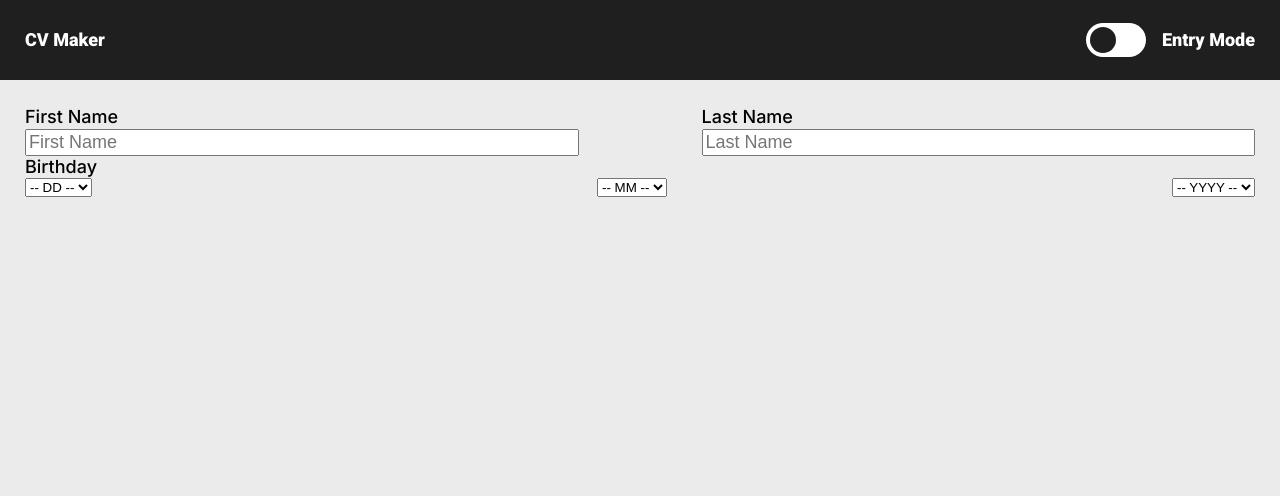
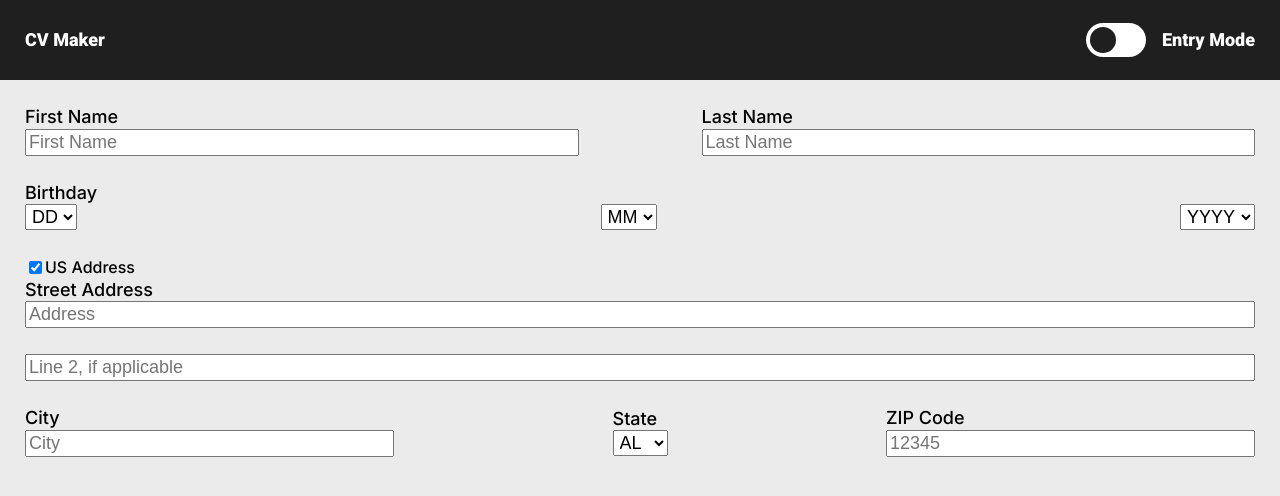
Before and after one commit to jpotterfi/CV-maker, a React (Create React App) app in the folder cv-project/: page / in a window 1280 px wide. Shown: the top 496 px of the page. Built offline with nearby package versions, Linux system fonts and the light colour scheme.

Commit message:
added address fields to Personal component

```diff
--- a/cv-project/src/App.js
+++ b/cv-project/src/App.js
@@ -10,13 +10,22 @@
     firstName: "",
     lastName: "",
     birthdayDay: "",
+    birthdayMonth: "",
+    birthdayYear: "",
+    isUSAddress: true,
+    addressUSLineOne: "",
+    addressUSLineTwo: "",
+    city: "",
+    state: "AL",
+    zipcode: "",
   });
 
   function handleChange(event) {
+    const { name, value, type, checked } = event.target;
     setFormData((prevFormData) => {
       return {
         ...prevFormData,
-        [event.target.name]: event.target.value,
+        [name]: type === "checkbox" ? checked : value,
       };
     });
   }
--- a/cv-project/src/Components/Personal.js
+++ b/cv-project/src/Components/Personal.js
@@ -24,6 +24,7 @@
             />
           </div>
         </div>
+        <div className="column">
           <label className="weight--slight">Birthday</label>
           <div className="row between">
             <select
@@ -32,16 +33,16 @@
               onChange={props.handleChange}
               name="birthdayDay"
             >
-            <option value="">-- DD --</option>
-            <option value="1">1</option>
-            <option value="2">2</option>
-            <option value="3">3</option>
-            <option value="4">4</option>
-            <option value="5">5</option>
-            <option value="6">6</option>
-            <option value="7">7</option>
-            <option value="8">8</option>
-            <option value="9">9</option>
+              <option value="">DD</option>
+              <option value="1">01</option>
+              <option value="2">02</option>
+              <option value="3">03</option>
+              <option value="4">04</option>
+              <option value="5">05</option>
+              <option value="6">06</option>
+              <option value="7">07</option>
+              <option value="8">08</option>
+              <option value="9">09</option>
               <option value="10">10</option>
               <option value="11">11</option>
               <option value="12">12</option>
@@ -67,12 +68,12 @@
             </select>
 
             <select
-            id="birthdayDay"
-            value={props.data.birthdayDay}
+              id="birthdayMonth"
+              value={props.data.birthdayMonth}
               onChange={props.handleChange}
-            name="birthdayDay"
+              name="birthdayMonth"
             >
-            <option value="">-- MM --</option>
+              <option value="">MM</option>
               <option value="01">01</option>
               <option value="02">02</option>
               <option value="03">03</option>
@@ -88,45 +89,241 @@
             </select>
 
             <select
-            id="birthdayDay"
-            value={props.data.birthdayDay}
+              id="birthdayYear"
+              value={props.data.birthdayYear}
               onChange={props.handleChange}
-            name="birthdayDay"
+              name="birthdayYear"
             >
-            <option value="">-- YYYY --</option>
-            <option value="1">2009</option>
-            <option value="2">2008</option>
-            <option value="3">2007</option>
-            <option value="4">2006</option>
-            <option value="5">2005</option>
-            <option value="6">2004</option>
-            <option value="7">2003</option>
-            <option value="8">2002</option>
-            <option value="9">2001</option>
-            <option value="10">2000</option>
-            <option value="11">1999</option>
-            <option value="12">1998</option>
-            <option value="13">1997</option>
-            <option value="14">1996</option>
-            <option value="15">1995</option>
-            <option value="16">1994</option>
-            <option value="17">1993</option>
-            <option value="18">1992</option>
-            <option value="19">1991</option>
-            <option value="20">1990</option>
-            <option value="21">1989</option>
-            <option value="22">1988</option>
-            <option value="23">1987</option>
-            <option value="24">1986</option>
-            <option value="25">1985</option>
-            <option value="26">1984</option>
-            <option value="27">1983</option>
-            <option value="28">1982</option>
-            <option value="29">1981</option>
-            <option value="30">1980</option>
-            <option value="31">1979</option>
+              <option value="">YYYY</option>
+              <option value="2009">2009</option>
+              <option value="2008">2008</option>
+              <option value="2007">2007</option>
+              <option value="2006">2006</option>
+              <option value="2005">2005</option>
+              <option value="2004">2004</option>
+              <option value="2003">2003</option>
+              <option value="2002">2002</option>
+              <option value="2001">2001</option>
+              <option value="2000">2000</option>
+              <option value="1999">1999</option>
+              <option value="1998">1998</option>
+              <option value="1997">1997</option>
+              <option value="1996">1996</option>
+              <option value="1995">1995</option>
+              <option value="1994">1994</option>
+              <option value="1993">1993</option>
+              <option value="1992">1992</option>
+              <option value="1991">1991</option>
+              <option value="1990">1990</option>
+              <option value="1989">1989</option>
+              <option value="1988">1988</option>
+              <option value="1987">1987</option>
+              <option value="1986">1986</option>
+              <option value="1985">1985</option>
+              <option value="1984">1984</option>
+              <option value="1983">1983</option>
+              <option value="1982">1982</option>
+              <option value="1981">1981</option>
+              <option value="1980">1980</option>
+              <option value="1979">1979</option>
+              <option value="1978">1978</option>
+              <option value="1977">1977</option>
+              <option value="1976">1976</option>
+              <option value="1975">1975</option>
+              <option value="1974">1974</option>
+              <option value="1973">1973</option>
+              <option value="1972">1972</option>
+              <option value="1971">1971</option>
+              <option value="1970">1970</option>
+              <option value="1969">1969</option>
+              <option value="1968">1968</option>
+              <option value="1967">1967</option>
+              <option value="1966">1966</option>
+              <option value="1965">1965</option>
+              <option value="1964">1964</option>
+              <option value="1963">1963</option>
+              <option value="1962">1962</option>
+              <option value="1961">1961</option>
+              <option value="1960">1960</option>
+              <option value="1959">1959</option>
+              <option value="1958">1958</option>
+              <option value="1957">1957</option>
+              <option value="1956">1956</option>
+              <option value="1955">1955</option>
+              <option value="1954">1954</option>
+              <option value="1953">1953</option>
+              <option value="1952">1952</option>
+              <option value="1951">1951</option>
+              <option value="1950">1950</option>
+              <option value="1949">1949</option>
+              <option value="1948">1948</option>
+              <option value="1947">1947</option>
+              <option value="1946">1946</option>
+              <option value="1945">1945</option>
+              <option value="1944">1944</option>
+              <option value="1943">1943</option>
+              <option value="1942">1942</option>
+              <option value="1941">1941</option>
+              <option value="1940">1940</option>
+              <option value="1939">1939</option>
+              <option value="1938">1938</option>
+              <option value="1937">1937</option>
+              <option value="1936">1936</option>
+              <option value="1935">1935</option>
+              <option value="1934">1934</option>
+              <option value="1933">1933</option>
+              <option value="1932">1932</option>
+              <option value="1931">1931</option>
+              <option value="1930">1930</option>
+              <option value="1929">1929</option>
+              <option value="1928">1928</option>
+              <option value="1927">1927</option>
+              <option value="1926">1926</option>
+              <option value="1925">1925</option>
+              <option value="1924">1924</option>
+              <option value="1923">1923</option>
+              <option value="1922">1922</option>
+              <option value="1921">1921</option>
+              <option value="1920">1920</option>
+              <option value="1919">1919</option>
+              <option value="1918">1918</option>
+              <option value="1917">1917</option>
+              <option value="1916">1916</option>
+              <option value="1915">1915</option>
+              <option value="1914">1914</option>
+              <option value="1913">1913</option>
+              <option value="1912">1912</option>
+              <option value="1911">1911</option>
+              <option value="1910">1910</option>
+              <option value="1909">1909</option>
+              <option value="1908">1908</option>
+              <option value="1907">1907</option>
+              <option value="1906">1906</option>
+              <option value="1905">1905</option>
             </select>
           </div>
+        </div>
+        <div className="column">
+          <div className="row">
+            <input
+              type="checkbox"
+              id="isUSAddress"
+              checked={props.data.isUSAddress}
+              name="isUSAddress"
+              onChange={props.handleChange}
+            />
+            <label
+              htmlFor="isFriendly"
+              className="weight--slight  fs--smaller "
+            >
+              US Address
+            </label>
+          </div>
+          <div className="column form-gap">
+            <div className="column">
+              <label className="weight--slight">Street Address</label>
+              <input
+                type="text"
+                placeholder="Address"
+                name="addressUSLineOne"
+                onChange={props.handleChange}
+                value={props.data.addressUSLineOne}
+              />
+            </div>
+            <input
+              type="text"
+              placeholder="Line 2, if applicable"
+              name="addressUSLineTwo"
+              onChange={props.handleChange}
+              value={props.data.addressUSLineOne}
+            />
+            <div className="row between">
+              <div className="column triple-partner">
+                <label className="weight--slight">City</label>
+                <input
+                  id="city"
+                  value={props.data.city}
+                  onChange={props.handleChange}
+                  name="city"
+                  placeholder="City"
+                />
+              </div>
+              <div className="column">
+                <label className="weight--slight">State</label>
+                <select
+                  id="state"
+                  value={props.data.state}
+                  onChange={props.handleChange}
+                  name="state"
+                >
+                  <option value="AL">AL</option>
+                  <option value="AK">AK</option>
+                  <option value="AR">AR</option>
+                  <option value="AZ">AZ</option>
+                  <option value="CA">CA</option>
+                  <option value="CO">CO</option>
+                  <option value="CT">CT</option>
+                  <option value="DC">DC</option>
+                  <option value="DE">DE</option>
+                  <option value="FL">FL</option>
+                  <option value="GA">GA</option>
+                  <option value="HI">HI</option>
+                  <option value="IA">IA</option>
+                  <option value="ID">ID</option>
+                  <option value="IL">IL</option>
+                  <option value="IN">IN</option>
+                  <option value="KS">KS</option>
+                  <option value="KY">KY</option>
+                  <option value="LA">LA</option>
+                  <option value="MA">MA</option>
+                  <option value="MD">MD</option>
+                  <option value="ME">ME</option>
+                  <option value="MI">MI</option>
+                  <option value="MN">MN</option>
+                  <option value="MO">MO</option>
+                  <option value="MS">MS</option>
+                  <option value="MT">MT</option>
+                  <option value="NC">NC</option>
+                  <option value="NE">NE</option>
+                  <option value="NH">NH</option>
+                  <option value="NJ">NJ</option>
+                  <option value="NM">NM</option>
+                  <option value="NV">NV</option>
+                  <option value="NY">NY</option>
+                  <option value="ND">ND</option>
+                  <option value="OH">OH</option>
+                  <option value="OK">OK</option>
+                  <option value="OR">OR</option>
+                  <option value="PA">PA</option>
+                  <option value="RI">RI</option>
+                  <option value="SC">SC</option>
+                  <option value="SD">SD</option>
+                  <option value="TN">TN</option>
+                  <option value="TX">TX</option>
+                  <option value="UT">UT</option>
+                  <option value="VT">VT</option>
+                  <option value="VA">VA</option>
+                  <option value="WA">WA</option>
+                  <option value="WI">WI</option>
+                  <option value="WV">WV</option>
+                  <option value="WY">WY</option>
+                </select>
+              </div>
+
+              <div className="column triple-partner">
+                <label className="weight--slight">ZIP Code</label>
+                <input
+                  id="zipcode"
+                  value={props.data.zipcode}
+                  onChange={props.handleChange}
+                  name="zipcode"
+                  placeholder="12345"
+                />
+              </div>
+            </div>
+          </div>
+        </div>
+        <div className="row"></div>
       </form>
     </section>
   );
--- a/cv-project/src/Personal.css
+++ b/cv-project/src/Personal.css
@@ -9,7 +9,24 @@
   font-size: inherit;
 }
 
+select {
+  font-size: inherit;
+  padding: 1px 2px;
+}
+
 .duo {
   /* border: 1px solid black; */
   width: 45%;
 }
+
+.fs--smaller {
+  font-size: 1rem;
+}
+
+.form-gap {
+  gap: 26px;
+}
+
+.triple-partner {
+  width: 30%;
+}
--- a/cv-project/src/index.css
+++ b/cv-project/src/index.css
@@ -164,6 +164,7 @@
 .row {
   display: flex;
   flex-direction: row;
+  align-items: center;
 }
 
 .between {
@@ -174,6 +175,9 @@
   line-height: 125%;
   font-family: "Inter";
   font-size: 1.125rem;
+  display: flex;
+  flex-direction: column;
+  gap: 26px;
 }
 
 .weight--slight {
```
Lines whose indentation alone changed are shown as unchanged.
